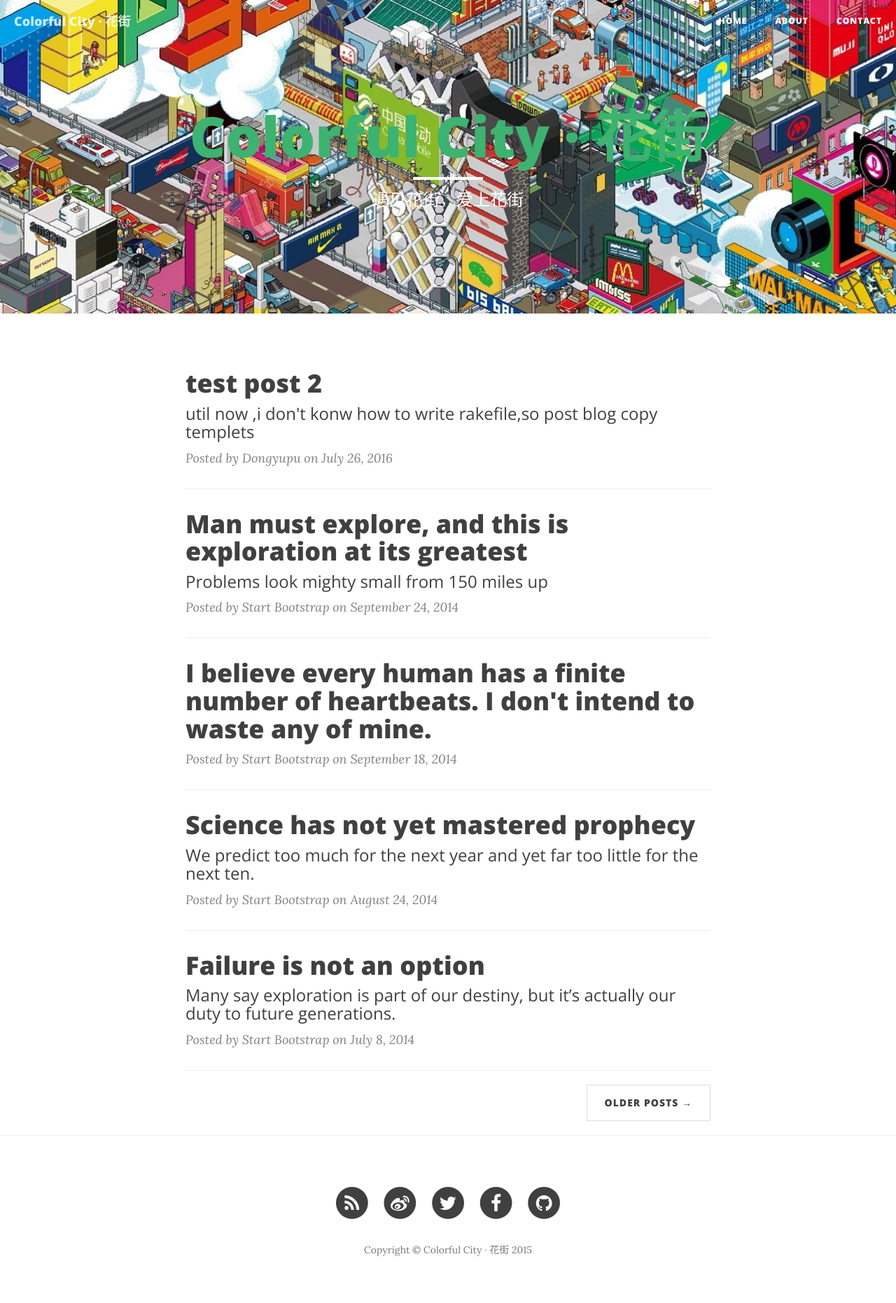
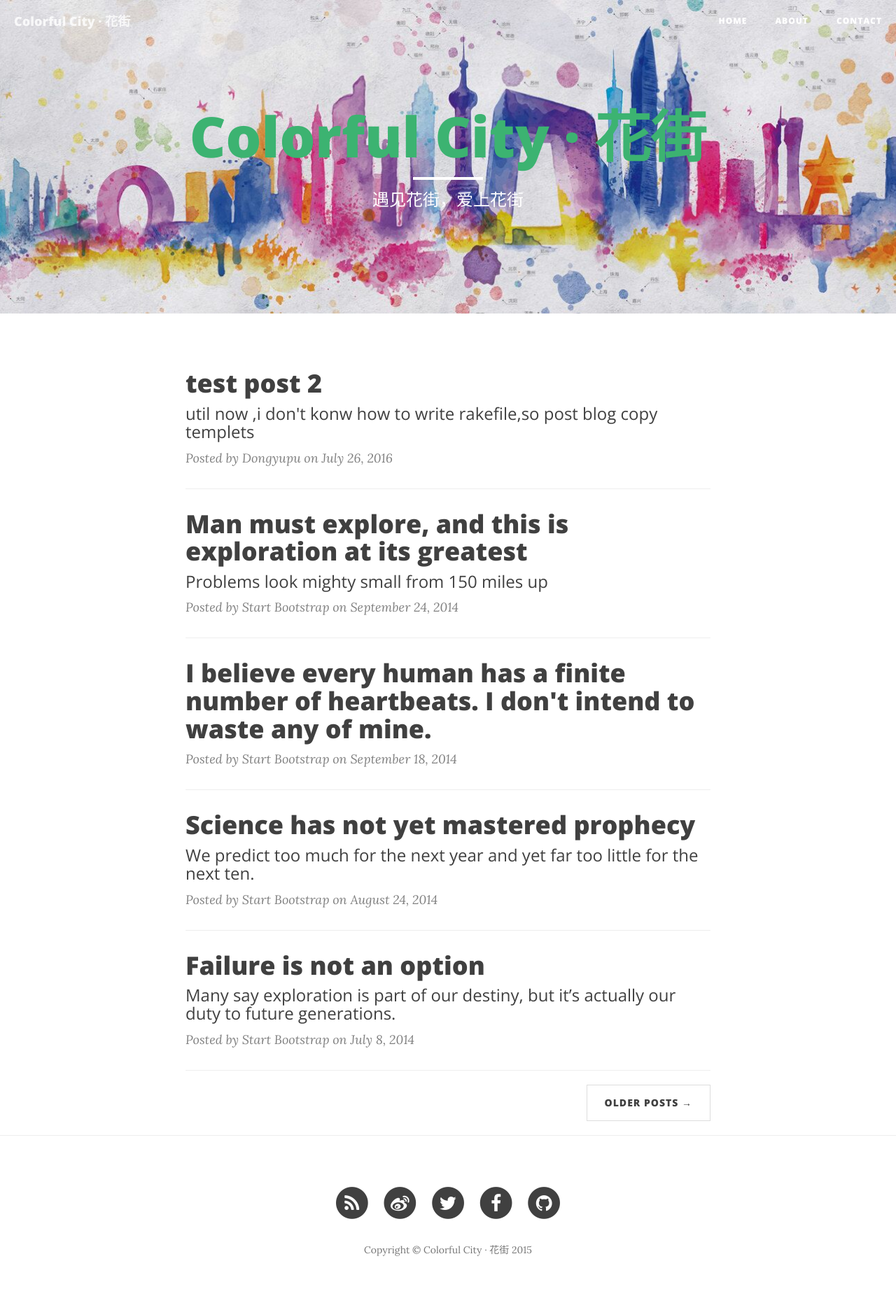
Before and after one commit to dongyupu/colorfulcity, a Jekyll site: the page built from index.html, in a window 1280 px wide. Shown: the whole page at 70% size. Built offline with Jekyll 4.4.1, drawn with Linux system fonts in a browser that asks for light colours; nearby versions of some CDN libraries; the list of posts is cut into pages by our own code.

Commit message:
Update _config.yml

```diff
--- a/_config.yml
+++ b/_config.yml
@@ -1,6 +1,6 @@
 # Site settings
 title: Colorful City · 花街
-header-img: img/home-bg-3.jpg
+header-img: img/home-bg-0.jpg
 email: dongyupu@foxmail.com
 description: "去哪里逛？
           遇见花街，爱上花街。"
```
